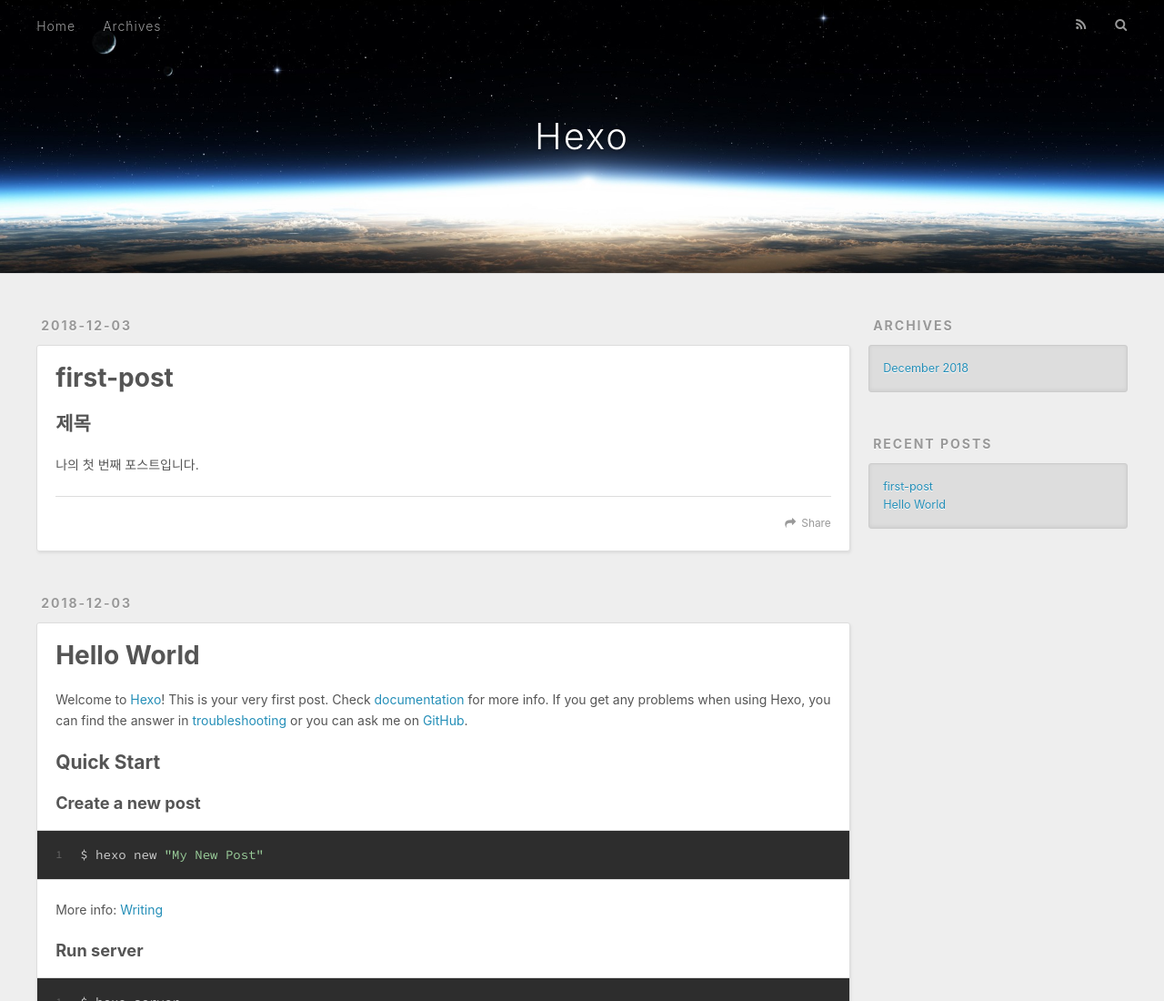
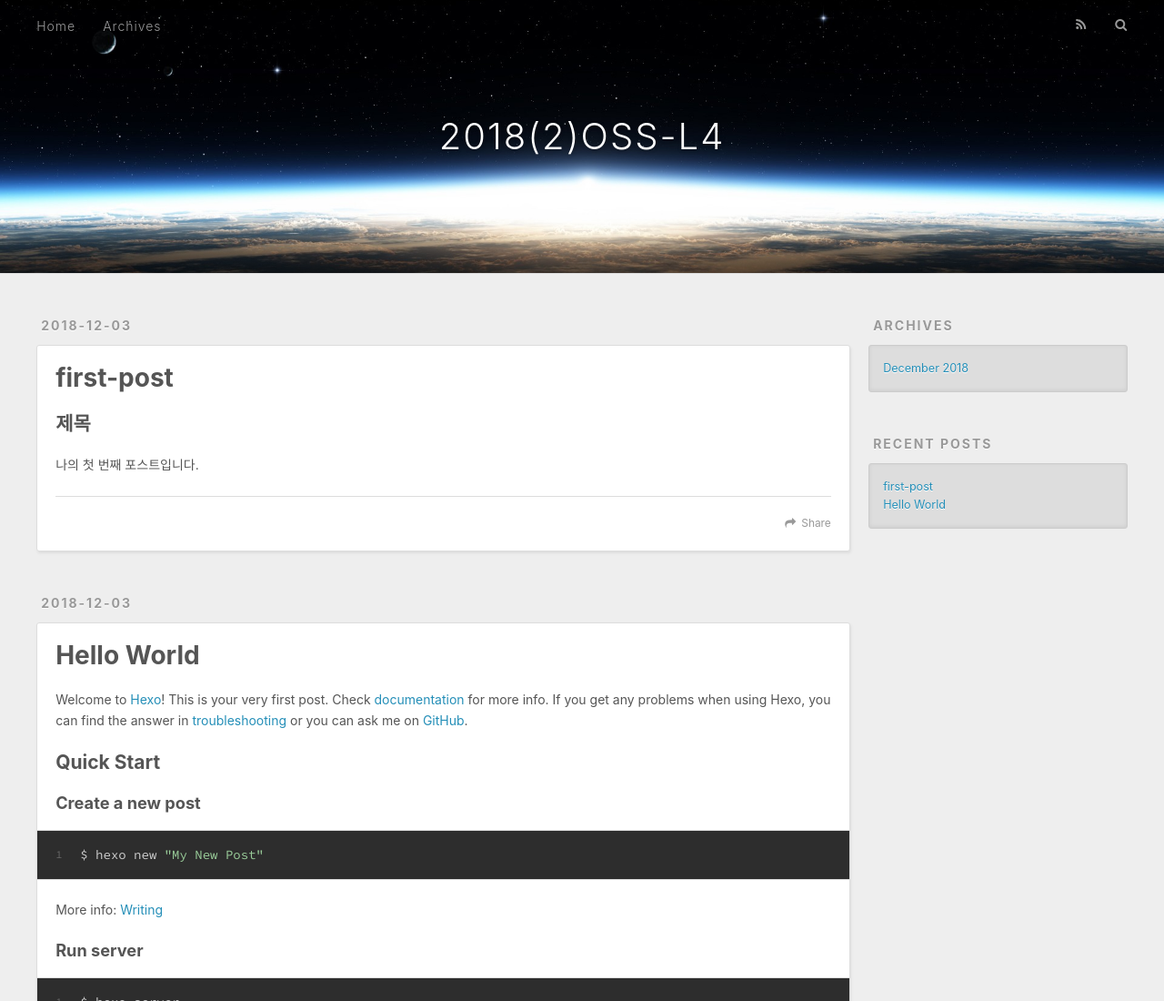
Before and after one commit to ddyh2901/ddyh2901.github.io, a plain HTML site: page index.html in a window 1280 px wide. Shown: the top 1100 px of the page at 91% size. Drawn offline with nearby package versions, Linux system fonts and the light colour scheme.

Commit message:
Update index.html

```diff
--- a/index.html
+++ b/index.html
@@ -34,7 +34,7 @@
   <div id="header-outer" class="outer">
     <div id="header-title" class="inner">
       <h1 id="logo-wrap">
-        <a href="/" id="logo">Hexo</a>
+        <a href="/" id="logo">2018(2)OSS-L4</a>
       </h1>
 
     </div>
```
